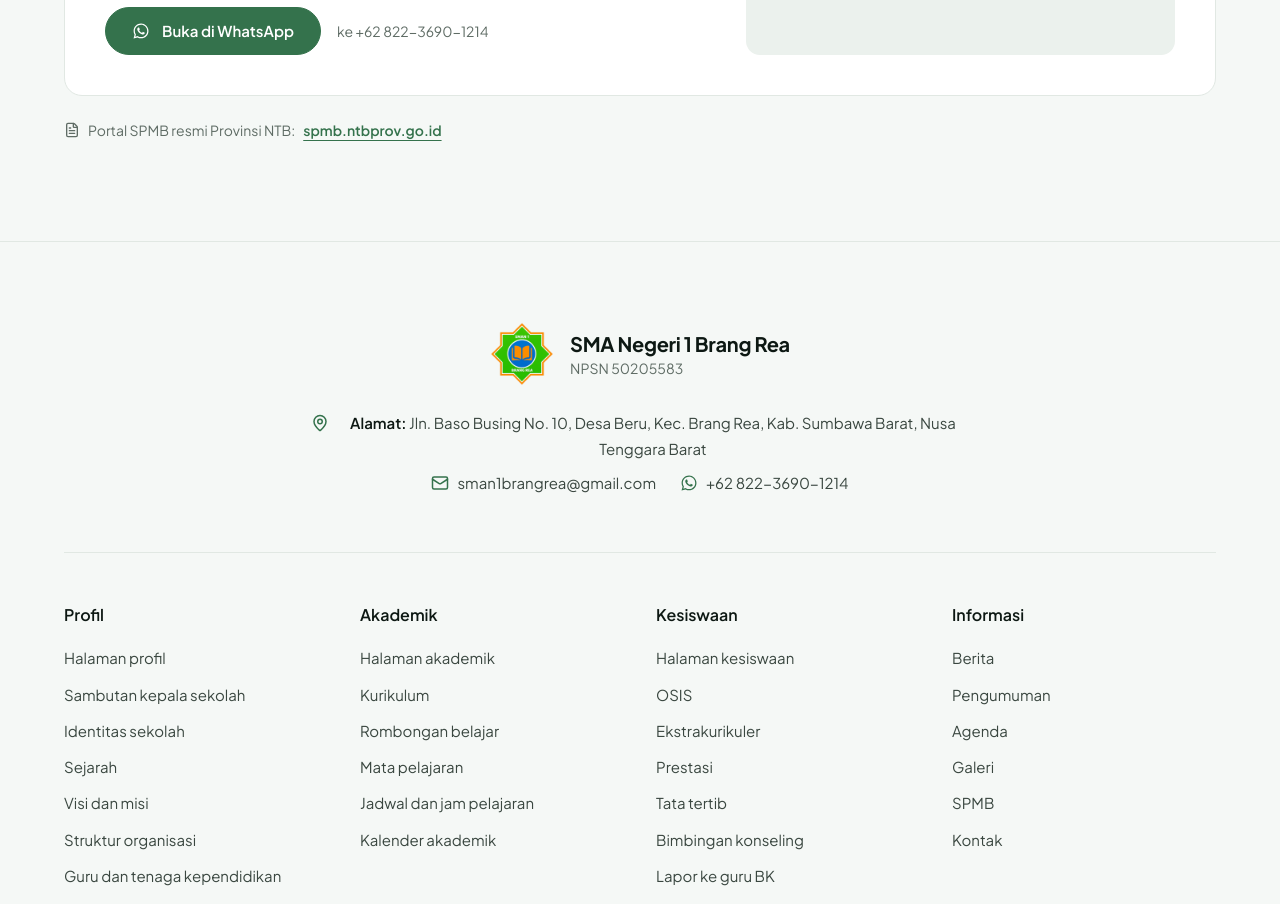
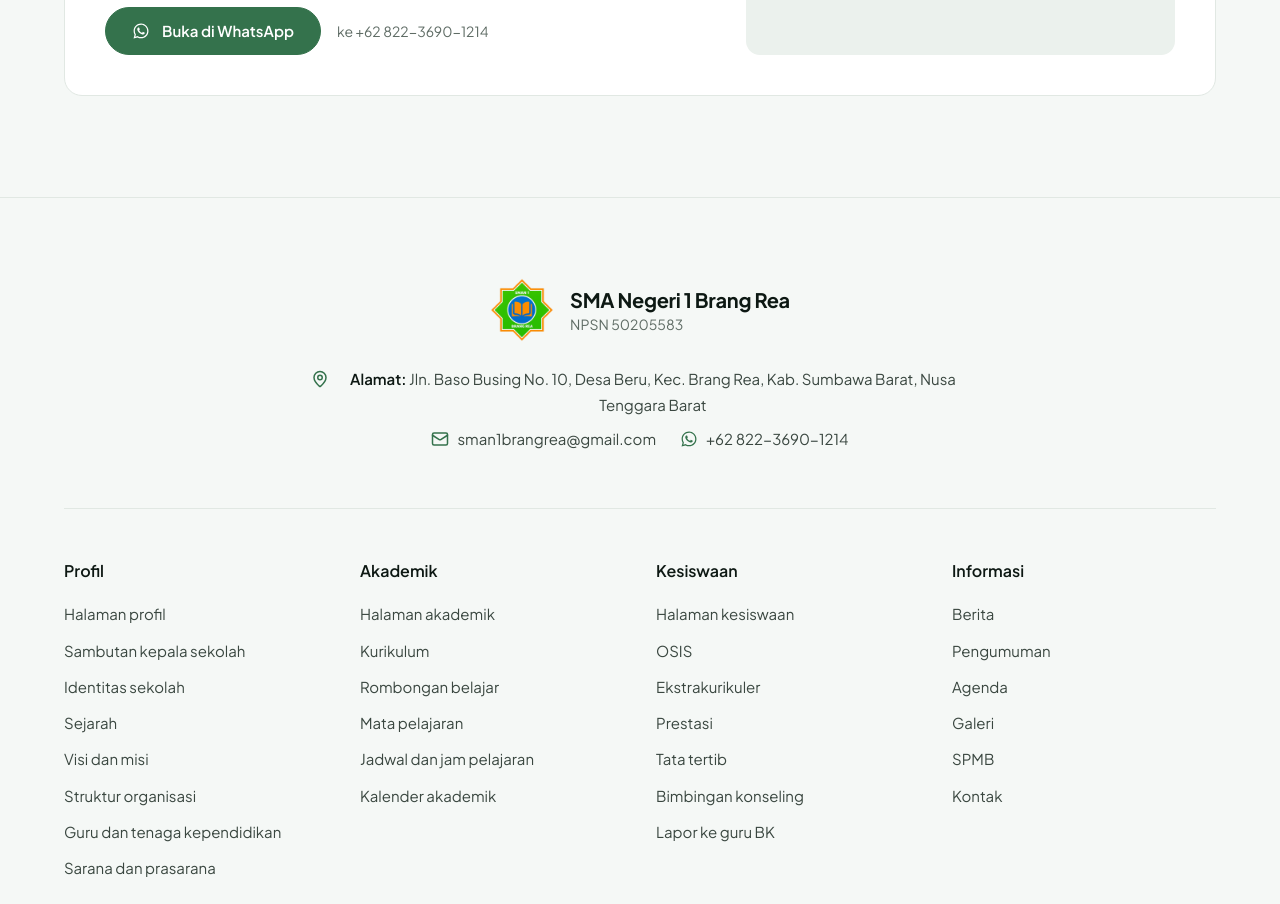
Before and after one commit to Rifkiwirawan007/SMAN-1-Brang-Rea, a Next.js app: page /spmb in a window 1280 px wide. Shown: the part 8400-9304 px from the top of the page. Built offline with nearby package versions, Linux system fonts and the light colour scheme.

Commit message:
style: hapus tombol

```diff
--- a/src/app/(situs)/spmb/page.tsx
+++ b/src/app/(situs)/spmb/page.tsx
@@ -1,6 +1,6 @@
 import type { Metadata } from "next";
 import Image from "next/image";
-import { ArrowUpRight, FileText, MessageCircleQuestion } from "lucide-react";
+import { ArrowUpRight, MessageCircleQuestion } from "lucide-react";
 import { PageHero } from "@/components/ui/page-hero";
 import { SubNav } from "@/components/ui/sub-nav";
 import { SectionHead } from "@/components/ui/section-head";
@@ -45,7 +45,6 @@ export default async function Spmb() {
   const [sekolah, spmb] = await Promise.all([ambilSekolah(), ambilSpmb()]);
   const portal = spmb.portal?.trim();
   const idVideo = idYoutube(spmb.videoTutorial);
-  const portalTeks = portal?.replace(/^https?:\/\//, "").replace(/\/$/, "");
   // Matriks jadwal: baris = tahap (dari jalur pertama yang punya jadwal), kolom = jalur.
   const tahapJalur = spmb.jalur.find((j) => j.jadwal?.length)?.jadwal?.map((t) => t.tahap) ?? [];
   return (
@@ -336,19 +335,6 @@ export default async function Spmb() {
           <div className="mt-12 rounded-[18px] border border-line bg-paper p-6 md:p-10">
             <WaForm keperluanAwal="SPMB / pendaftaran" />
           </div>
-          <p className="mt-6 flex items-center gap-2 text-sm text-muted">
-            <FileText size={16} aria-hidden="true" />
-            {portal ? (
-              <>
-                Portal SPMB resmi Provinsi NTB:{" "}
-                <a href={portal} target="_blank" rel="noopener noreferrer" className="font-semibold text-brand underline underline-offset-4">
-                  {portalTeks}
-                </a>
-              </>
-            ) : (
-              "Tautan portal SPMB resmi Provinsi NTB akan dicantumkan di sini setelah diumumkan."
-            )}
-          </p>
         </div>
       </section>
     </>
```
